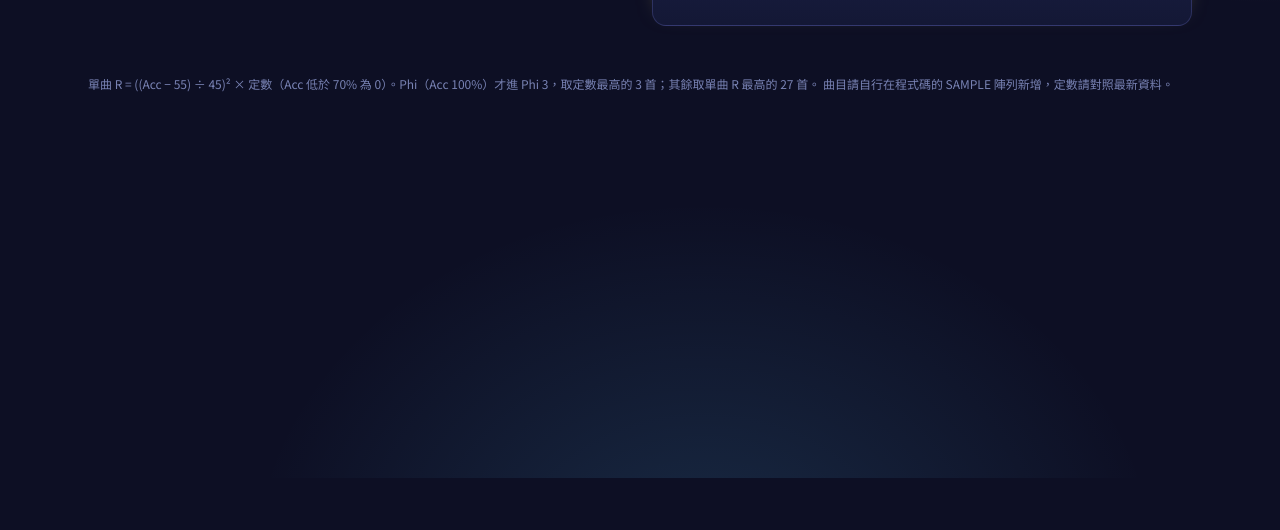
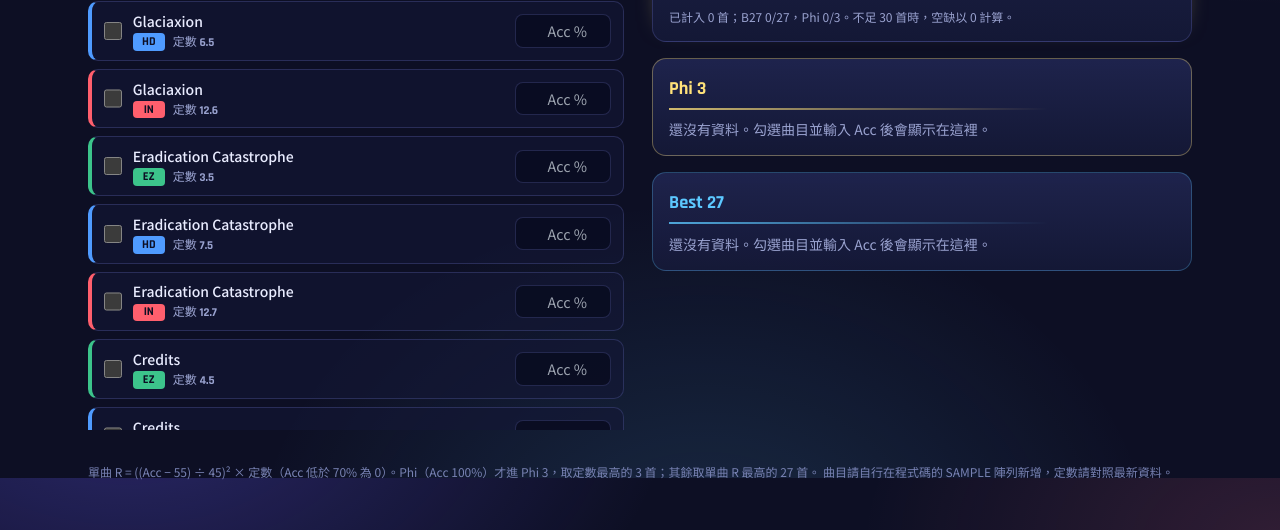
Before and after one commit to Rayw981221/Phigros.b30.calculator, a plain HTML site: page index.html in a window 1280 px wide. Shown: the part 322-852 px from the top of the page. Before the commit the page ends 800 px from the top, so only its background shows below. Drawn offline with nearby package versions, Linux system fonts and the light colour scheme.

Commit message:
Fix formatting and naming in song list

```diff
--- a/index.html
+++ b/index.html
@@ -200,14 +200,14 @@ const SAMPLE = [
   { name: 'The Chariot ~REVIIVAL~',  c: { EZ: 5.0, HD: 9.0, IN: 14.0 } },
   { name: 'Luminescence',  c: { EZ: 5.0, HD: 11.0, IN: 14.5 } },
   { name: 'Retribution',  c: { EZ: 6.0, HD: 11.6, IN: 16.2 } },
-  { name: 'Destruction 321',  c: { EZ: 8.5, HD: 13.1, IN: 16.3. AT: 17.3 } },
+  { name: 'DESTRUCTION 3,2,1',  c: { EZ: 8.5, HD: 13.1, IN: 16.3, AT: 17.3 } },
   { name: 'Distorted Fate',  c: { EZ: 8.1, HD: 13.5, IN: 16.3, AT: 17.4 } },
   { name: 'About the Universe',  c: { EZ: 4.5, HD: 9.7, IN: 14.4 } },
   { name: 'Implexrough',  c: { EZ: 5.5, HD: 10.2, IN: 15.3 } },
   { name: 'Evanescent', c: { EZ: 6.5, HD: 12.6, IN: 15.7 } },
   { name: 'Entrance to the Chaos', c: { EZ: 8.8, HD: 13.7, IN: 16.8, AT: 17.6 } },
   { name: 'Exoplanetary Mirage',  c: { EZ: 8.7, HD: 13.4, IN: 16.9, AT: 17.9 } },
-  { name: 'True Home True World (Rework)',  c: { EZ: 5.0, HD: 11.9, IN: 15.8 } },
+  { name: 'True Home, True World (Rework)',  c: { EZ: 5.0, HD: 11.9, IN: 15.8 } },
   { name: 'Ametrine',  c: { EZ: 6.0, HD: 12.2, IN: 15.0, AT: 16.2 } },
   { name: 'Petrichor',  c: { EZ: 7.5, HD: 13.8, IN: 16.5, AT: 17.5 } },
   { name: 'ハテ',  c: { EZ: 9.0, HD: 13.9, IN: 16.7, AT: 17.9 } },
```
